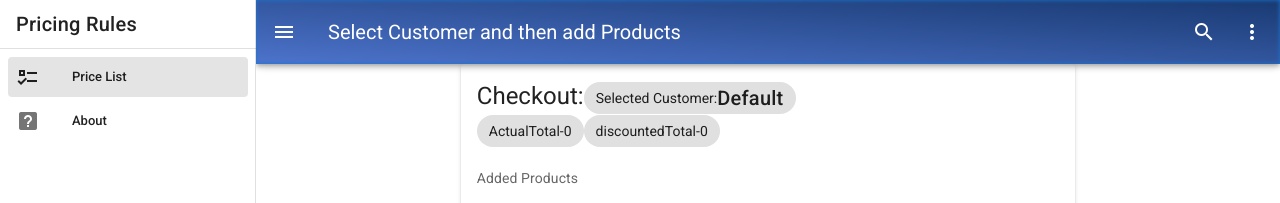
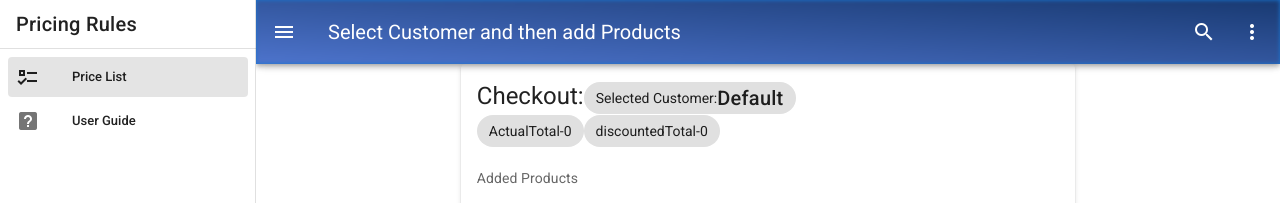
Before and after one commit to manojkmishra/pricerules, a Vue app: page / in a window 1280 px wide. Shown: the top 203 px of the page. Built offline with nearby package versions, Linux system fonts and the light colour scheme.

Commit message:
user guide added

```diff
--- a/src/App.vue
+++ b/src/App.vue
@@ -63,7 +63,7 @@
     data: () => ({ drawer: null,
     items: [
           { title: 'Price List', icon: 'mdi-format-list-checks',to:'/' },
-          { title: 'About', icon: 'mdi-help-box', to:'/about' },
+          { title: 'User Guide', icon: 'mdi-help-box', to:'/about' },
           // { title: 'cccc', icon: 'mdi-help-box', to:'/about' },
         ],
         }),
```
